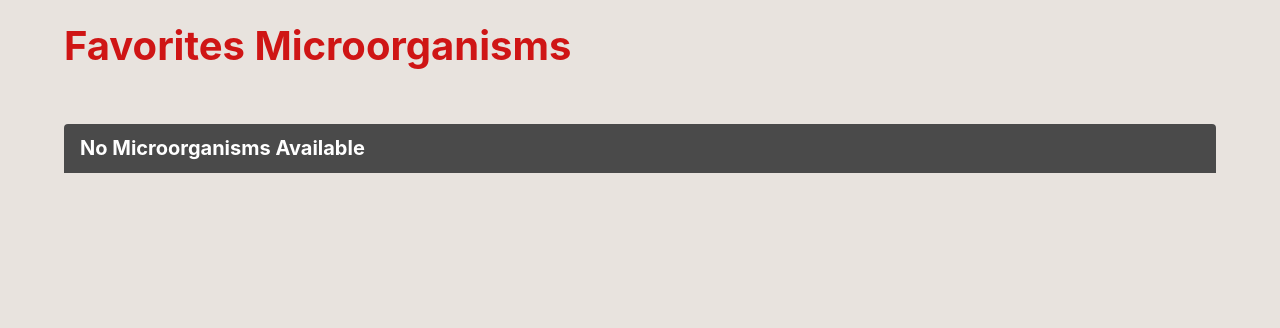
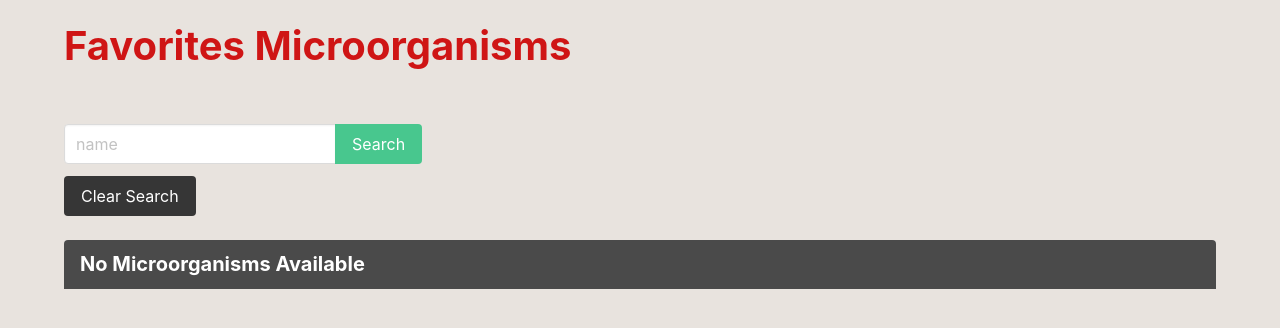
Before and after one commit to DoloresCode/finchfetch, a Django app: page /microorganisms/ in a window 1280 px wide. Shown: the part 52-380 px from the top of the page. Run offline with Django 4.2, Linux system fonts and the light colour scheme; data that the repository does not hold is empty.

Commit message:
search bar added

```diff
--- a/main_app/templates/microorganism_index.html
+++ b/main_app/templates/microorganism_index.html
@@ -6,6 +6,20 @@
 {% block content %}
 
 <h1 class="title-pt-5">Favorites Microorganisms</h1>
+
+<form class="mb-5" method="get">
+    <div class="field has-addons">
+      <div class="control">
+        <!--  Our input will search by name of microorganism  -->
+        <input class="input" type="text" name="name" placeholder="name" />
+      </div>
+      <div class="control">
+        <input class="button is-success" type="submit" value="Search" />
+      </div>
+    </div>
+    <!--  This anchor tag will redirect back to microorganism index without a query param -->
+    <a class="button is-dark" href="{% url 'microorganism_index' %}">Clear Search</a>
+  </form>
 <div class="gallery">
   {% for microorganism in microorganisms %}
   <a href="">
```
